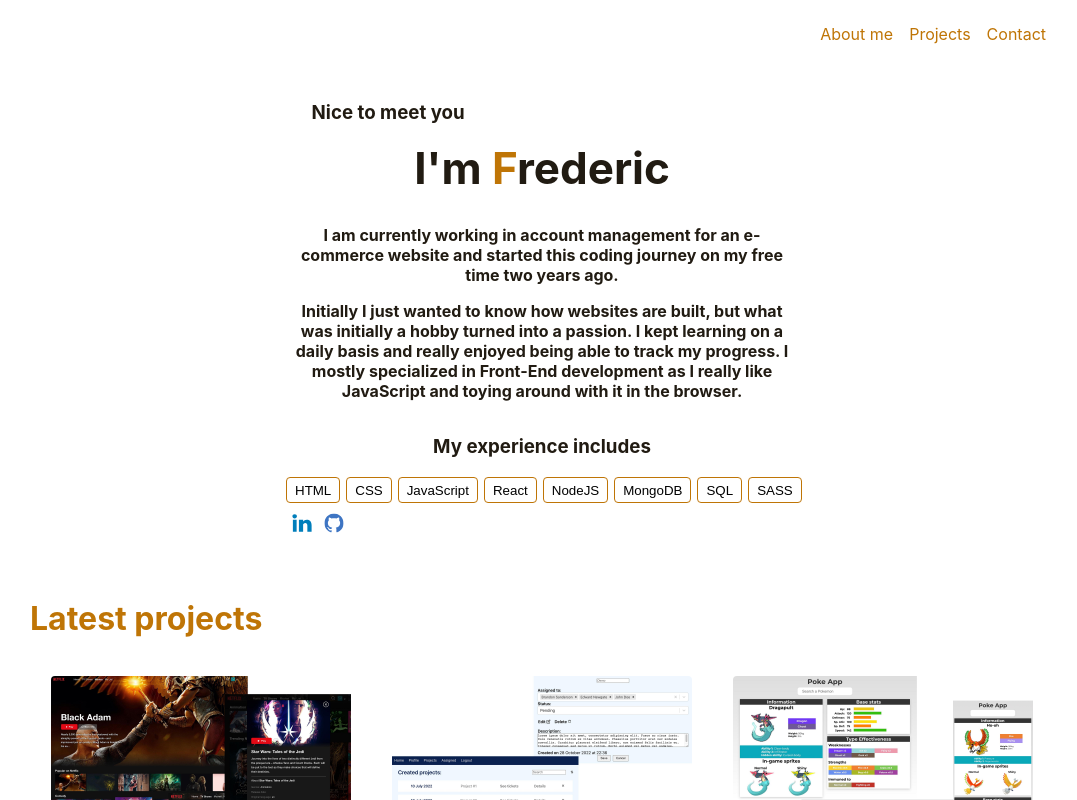
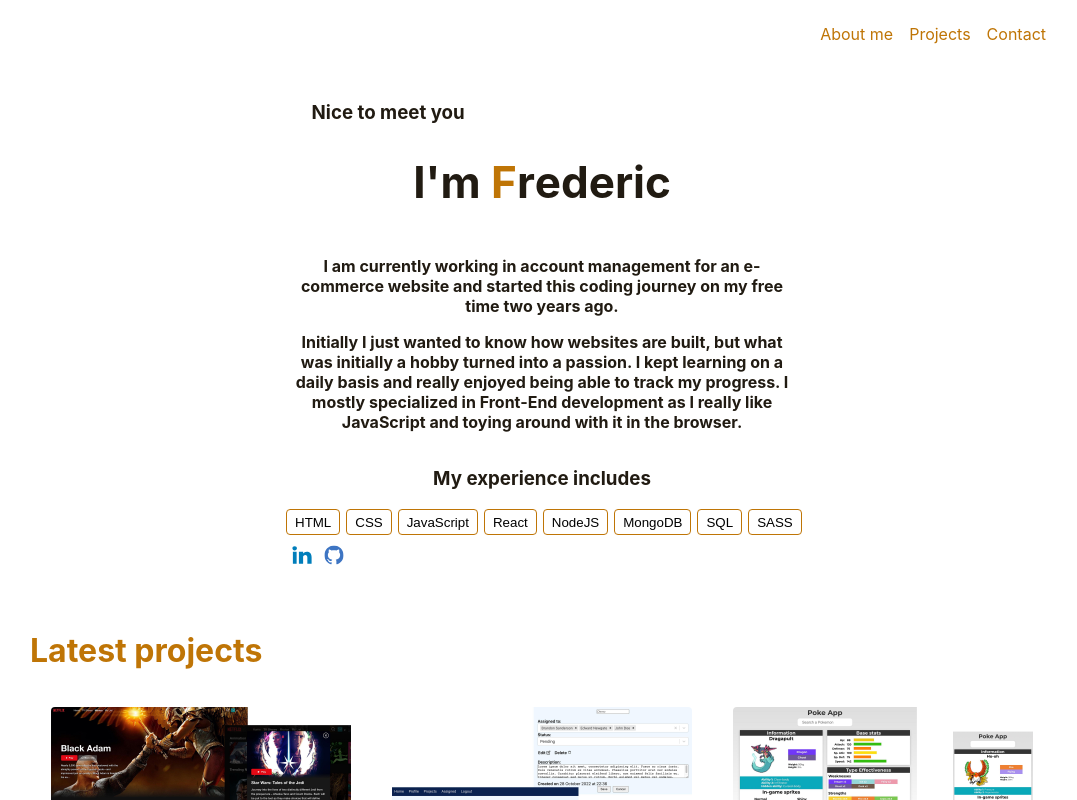
Before and after one commit to FredericGLX/portfolio, a React (Create React App) app: page / in a window 1280 px wide. Shown: the top 800 px of the page, without its empty margins (98-1175 px from the left). Built offline with nearby package versions, Linux system fonts and the light colour scheme; the HTML template or start-up script is replaced by a standard one.

Commit message:
add animationonload for the about part

```diff
--- a/src/about/About.js
+++ b/src/about/About.js
@@ -1,28 +1,110 @@
 import './About.scss';
 import linkedInIcon from '../img/icons/linkedin.svg';
 import gitHubIcon from '../img/icons/github.svg';
+import { motion } from 'framer-motion';
+import motions from '../helper/motions';
 
 function About() {
   return (
     <div className="about__container" name="about">
       <div className="about__top">
         <div>
-          <h3 className="about__small-title">Nice to meet you</h3>
+          <motion.h3
+            className="about__small-title"
+            variants={motions.greetings}
+            initial="initial"
+            animate="animate"
+          >
+            Nice to meet you
+          </motion.h3>
           <h1 className="about__main-title">
-            I'm <span>F</span>rederic
+            <motion.p
+              variants={motions.fadein}
+              initial="initial"
+              animate="animate"
+            >
+              I'm
+            </motion.p>{' '}
+            <motion.p
+              className="about__colored-letter"
+              variants={motions.letter1}
+              initial="initial"
+              animate="animate"
+            >
+              F
+            </motion.p>
+            <motion.p
+              variants={motions.letter2}
+              initial="initial"
+              animate="animate"
+            >
+              r
+            </motion.p>
+            <motion.p
+              variants={motions.letter3}
+              initial="initial"
+              animate="animate"
+            >
+              e
+            </motion.p>
+            <motion.p
+              variants={motions.letter4}
+              initial="initial"
+              animate="animate"
+            >
+              d
+            </motion.p>
+            <motion.p
+              variants={motions.letter5}
+              initial="initial"
+              animate="animate"
+            >
+              e
+            </motion.p>
+            <motion.p
+              variants={motions.letter6}
+              initial="initial"
+              animate="animate"
+            >
+              r
+            </motion.p>
+            <motion.p
+              variants={motions.letter7}
+              initial="initial"
+              animate="animate"
+            >
+              i
+            </motion.p>
+            <motion.p
+              variants={motions.letter8}
+              initial="initial"
+              animate="animate"
+            >
+              c
+            </motion.p>
           </h1>
-          <p className="about__p1">
+          <motion.p
+            className="about__p1"
+            variants={motions.p1}
+            initial="initial"
+            animate="animate"
+          >
             I am currently working in account management for an e-commerce
             website and started this coding journey on my free time two years
             ago.
-          </p>
-          <p className="about__p2">
+          </motion.p>
+          <motion.p
+            className="about__p2"
+            variants={motions.p2}
+            initial="initial"
+            animate="animate"
+          >
             Initially I just wanted to know how websites are built, but what was
             initially a hobby turned into a passion. I kept learning on a daily
             basis and really enjoyed being able to track my progress. I mostly
             specialized in Front-End development as I really like JavaScript and
             toying around with it in the browser.{' '}
-          </p>
+          </motion.p>
         </div>
       </div>
       <div className="about__bottom">
--- a/src/about/About.scss
+++ b/src/about/About.scss
@@ -11,11 +11,11 @@ display: flex;
 font-weight: 700;
 
 .about__p1 {
- animation: fadeP1 1s;
+//  animation: fadeP1 1s;
 }
 
 .about__p2 {
-  animation: fadeP2 2s;
+  // animation: fadeP2 2s;
  }
 
 
@@ -27,7 +27,13 @@ font-weight: 700;
 }
 .about__main-title {
     font-size: 44px;
-    span {
+    margin: -0.8rem 0;
+
+    p, span {
+      display: inline-block;
+    }
+
+    .about__colored-letter {
       color: $mainColor;
     }
 }
--- /dev/null
+++ b/src/helper/motions.js
@@ -0,0 +1,124 @@
+// export const motions = {
+//   initial: { opacity: 0, y: '-10vh' },
+//   animate: {
+//     opacity: 1,
+//     y: '0vh',
+//     transition: { duration: 1 },
+//   },
+// };
+
+const motions = {
+  fadein: {
+    initial: { opacity: 0 },
+    animate: {
+      opacity: 1,
+      transition: { duration: 0.6 },
+    },
+  },
+  greetings: {
+    initial: { opacity: 0, y: '4vh' },
+    animate: {
+      opacity: 1,
+      y: 0,
+      transition: { duration: 0.6 },
+    },
+  },
+  spring__im: {
+    initial: { opacity: 0, y: '-10vh' },
+    animate: {
+      opacity: 1,
+      y: '0vh',
+      transition: { duration: 0.5 },
+    },
+  },
+  p1: {
+    initial: { opacity: 0, y: '4vh' },
+    animate: {
+      opacity: 1,
+      y: '0vh',
+      transition: { duration: 0.8 },
+    },
+  },
+  p2: {
+    initial: { opacity: 0, y: '6vh' },
+    animate: {
+      opacity: 1,
+      y: '0vh',
+      transition: { duration: 1 },
+    },
+  },
+  letter0: {
+    initial: { opacity: 0, y: '-15vh' },
+    animate: {
+      opacity: 1,
+      y: '0vh',
+      transition: { type: 'spring' },
+    },
+  },
+  letter1: {
+    initial: { opacity: 0, y: '-15vh' },
+    animate: {
+      opacity: 1,
+      y: '0vh',
+      transition: { type: 'spring', delay: 0.4 },
+    },
+  },
+  letter2: {
+    initial: { opacity: 0, y: '-15vh' },
+    animate: {
+      opacity: 1,
+      y: '0vh',
+      transition: { type: 'spring', delay: 0.6 },
+    },
+  },
+  letter3: {
+    initial: { opacity: 0, y: '-15vh' },
+    animate: {
+      opacity: 1,
+      y: '0vh',
+      transition: { type: 'spring', delay: 0.8 },
+    },
+  },
+  letter4: {
+    initial: { opacity: 0, y: '-15vh' },
+    animate: {
+      opacity: 1,
+      y: '0vh',
+      transition: { type: 'spring', delay: 1 },
+    },
+  },
+  letter5: {
+    initial: { opacity: 0, y: '-15vh' },
+    animate: {
+      opacity: 1,
+      y: '0vh',
+      transition: { type: 'spring', delay: 1.2 },
+    },
+  },
+  letter6: {
+    initial: { opacity: 0, y: '-15vh' },
+    animate: {
+      opacity: 1,
+      y: '0vh',
+      transition: { type: 'spring', delay: 1.4 },
+    },
+  },
+  letter7: {
+    initial: { opacity: 0, y: '-15vh' },
+    animate: {
+      opacity: 1,
+      y: '0vh',
+      transition: { type: 'spring', delay: 1.6 },
+    },
+  },
+  letter8: {
+    initial: { opacity: 0, y: '-15vh' },
+    animate: {
+      opacity: 1,
+      y: '0vh',
+      transition: { type: 'spring', delay: 1.8 },
+    },
+  },
+};
+
+export default motions;
--- a/src/modal/Modal.js
+++ b/src/modal/Modal.js
@@ -1,7 +1,7 @@
 import './Modal.scss';
 import ReactDom from 'react-dom';
 import { IoIosCloseCircleOutline } from 'react-icons/io';
-import { motion, AnimatePresence } from 'framer-motion';
+import { motion } from 'framer-motion';
 
 const Modal = ({ open, children, onClose, domNodeRef }) => {
   if (!open) return null;
```
